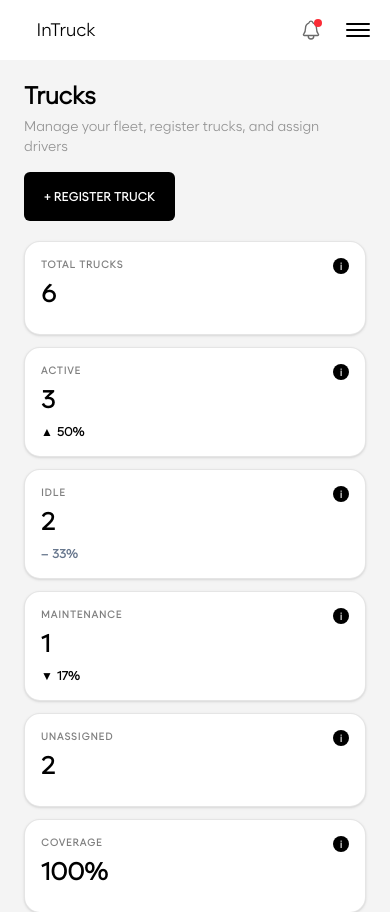
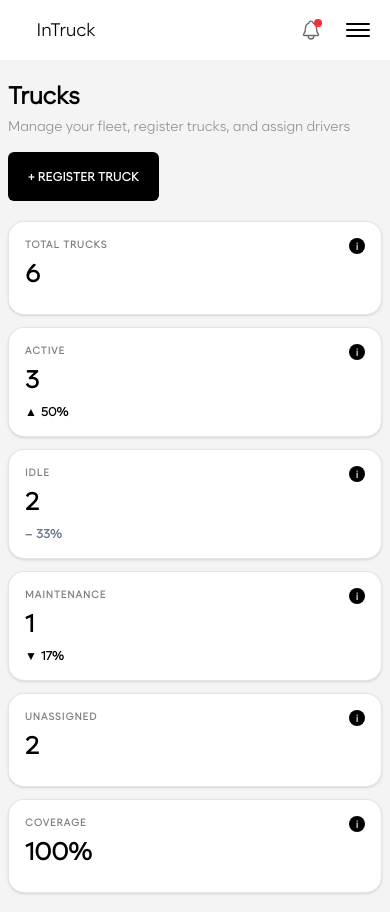
Before and after one commit to Quwambinuyo/InTruck, a React (Vite) app: page /merchant/list-truck in a window 390 px wide. Shown: the top 912 px of the page. Built offline with nearby package versions, Linux system fonts and the light colour scheme.

Commit message:
fixed the bug on the merchant and list truck page

```diff
--- a/src/merchants/components/dashboard/MerchantDashboard.tsx
+++ b/src/merchants/components/dashboard/MerchantDashboard.tsx
@@ -23,7 +23,7 @@ import SuccessScoreChart from "./charts/SuccessChart";
 
 const MerchantDashboard = () => {
   return (
-    <div className="space-y-6 px-4 sm:px-0 max-w-full overflow-x-hidden">
+    <div className="space-y-6  max-w-full overflow-x-hidden">
       <div>
         <h2 className="text-xl font-black text-black zabalBoldFont">
           Dashboard
--- a/src/merchants/components/listTruck/ListTruck.tsx
+++ b/src/merchants/components/listTruck/ListTruck.tsx
@@ -108,7 +108,7 @@ const ListTruck = () => {
   );
 
   return (
-    <div className="max-w-[1300px] mx-auto px-4 sm:px-0">
+    <div className="max-w-[1300px] mx-auto ">
       <div className="flex items-start justify-between flex-wrap gap-4 mb-5">
         <div>
           <h1 className="text-2xl font-bold text-black">Trucks</h1>
```
